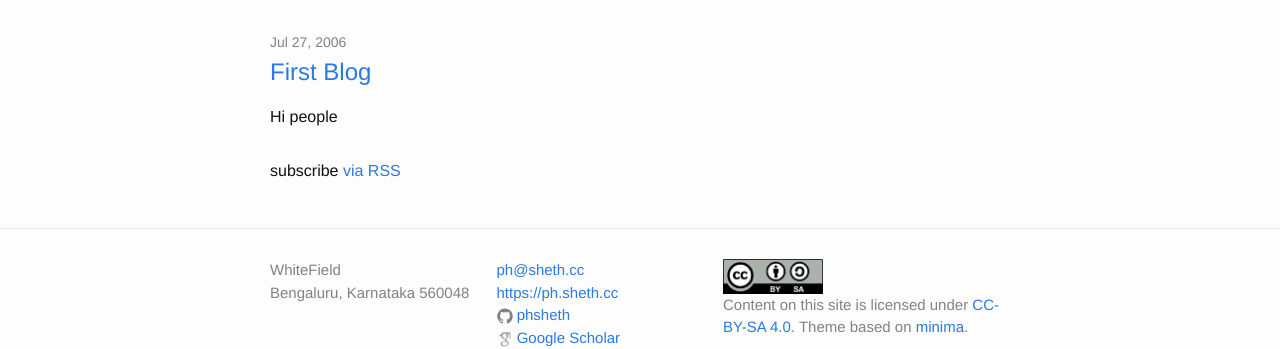
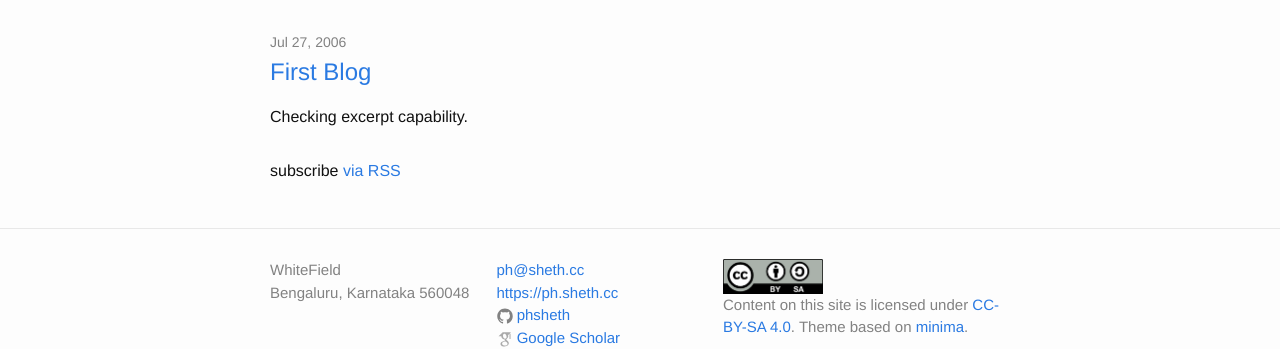
Before and after one commit to phsheth/phsheth.github.io, a Jekyll site: the page built from blog.md, in a window 1280 px wide. Shown: the part 698-1047 px from the top of the page. Built offline with Jekyll 4.4.1, drawn with Linux system fonts in a browser that asks for light colours.

Commit message:
exerpt added

```diff
--- a/_posts/2006-07-27-first_blog.markdown
+++ b/_posts/2006-07-27-first_blog.markdown
@@ -1,6 +1,7 @@
 ---
 layout: post
 title:  "First Blog"
+excerpt: "Checking excerpt capability."
 date:   2006-07-27 21:55:00 +0000
 categories: blog
 tag: first blog
```
